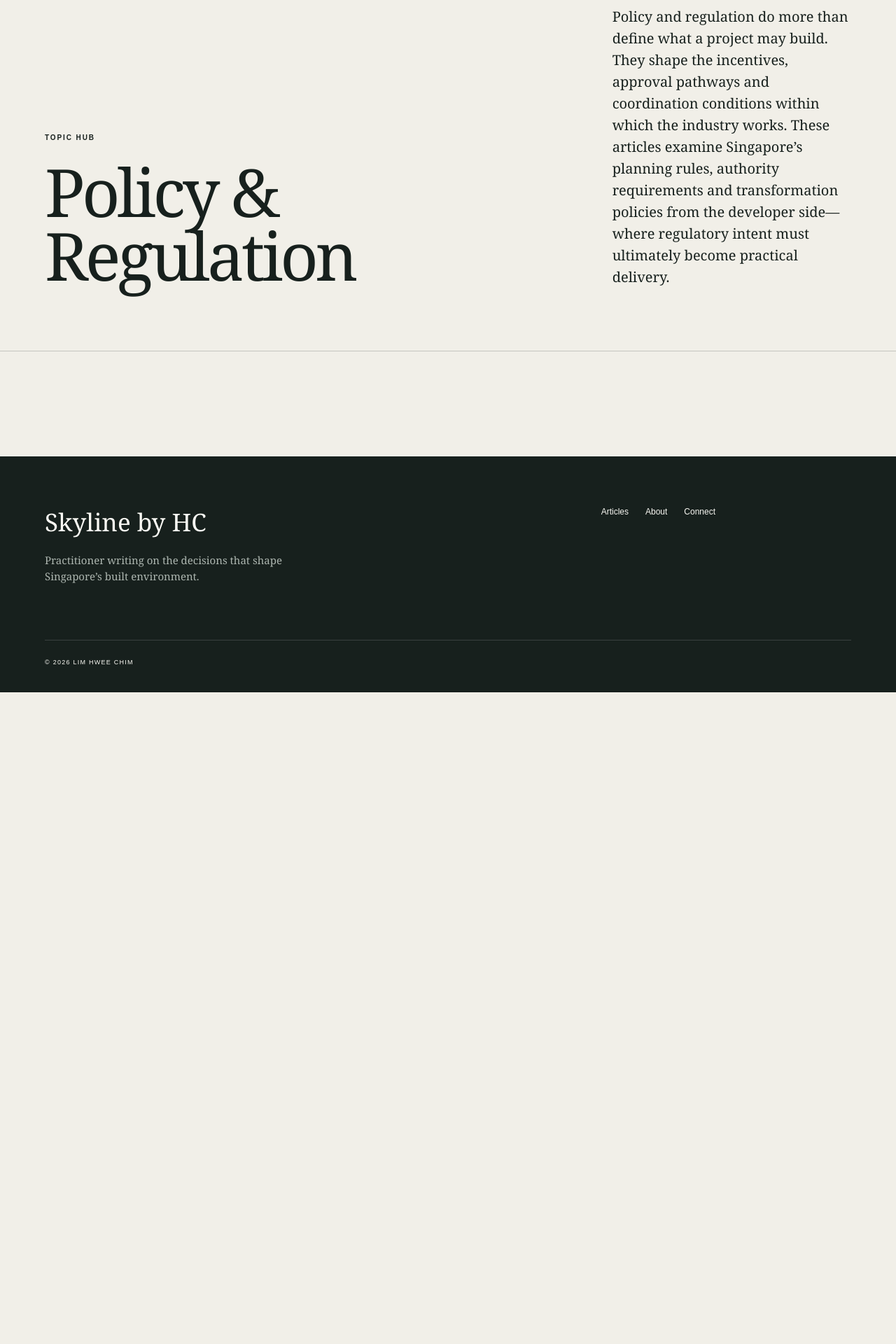
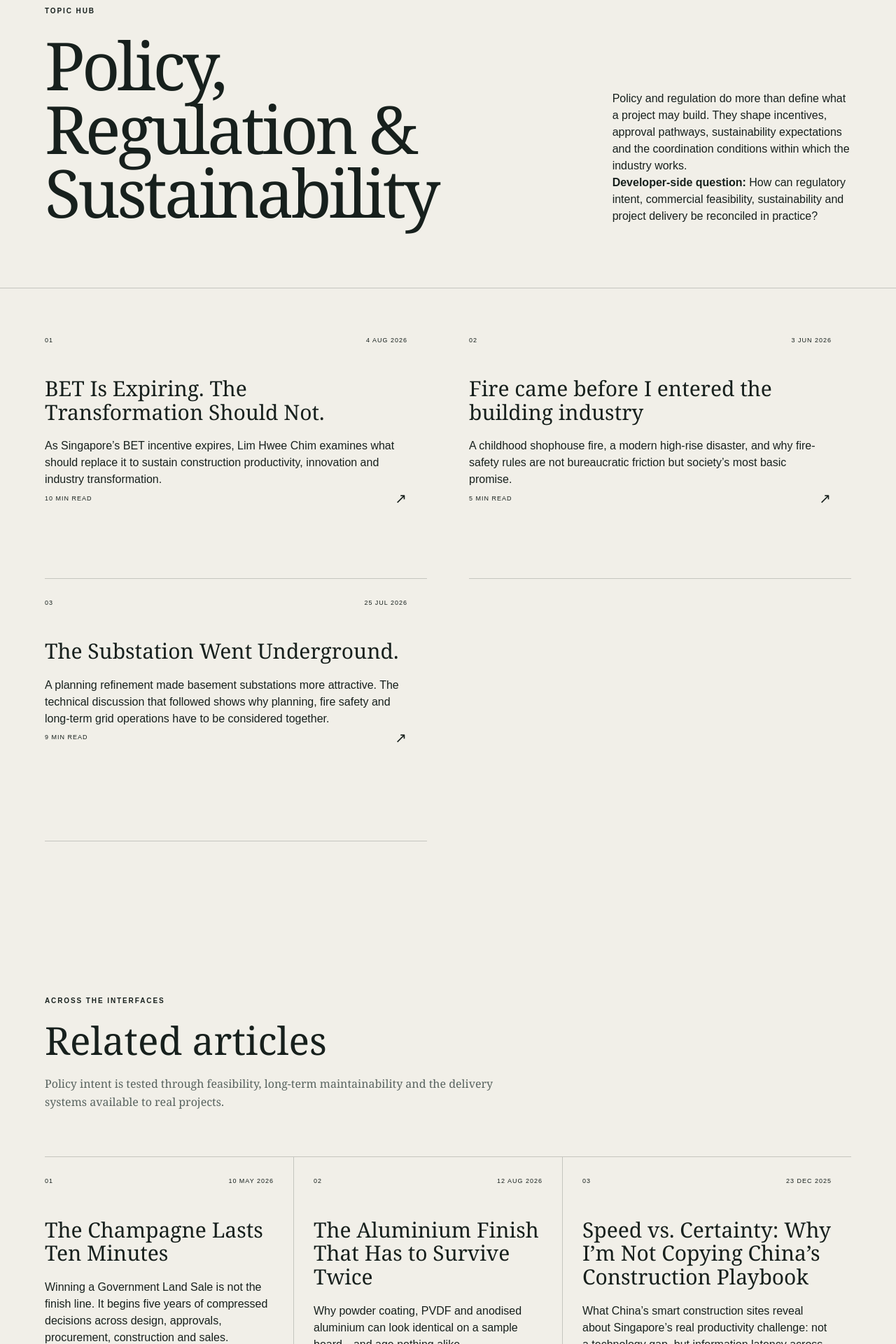
Before and after one commit to limhweechim-ops/skyline-by-hc, a Next.js app: page /topics/policy-regulation in a window 1280 px wide. Shown: the part 200-2120 px from the top of the page at 70% size. Before the commit the page ends 1189 px from the top, so only its background shows below. Built offline with nearby package versions, Linux system fonts and the light colour scheme.

Commit message:
Align Policy, Regulation & Sustainability hub with canonical taxonomy

```diff
--- a/app/topics/policy-regulation/page.tsx
+++ b/app/topics/policy-regulation/page.tsx
@@ -2,9 +2,11 @@ import type { Metadata } from "next";
 import { ArticleCard, Shell } from "../../components";
 import { articles } from "../../content";
 
-const title = "Policy & Regulation";
+const title = "Policy, Regulation & Sustainability";
 const description =
-  "A developer-side view of Singapore’s planning rules, incentives, authority requirements and built-environment transformation.";
+  "A developer-side view of Singapore’s planning rules, authority requirements, transformation incentives, sustainability and long-term built-environment outcomes.";
+const primaryTopic = "Policy, Regulation & Sustainability";
+const relatedSlugs = ["champagne-lasts-ten-minutes","aluminium-finish-survive-twice","speed-vs-certainty"];
 
 export const metadata: Metadata = {
   title,
@@ -19,9 +21,13 @@ export const metadata: Metadata = {
 };
 
 export default function PolicyRegulationTopic() {
-  const relatedArticles = articles.filter(
-    (article) => article.topic === "Policy & Regulation",
+  const primaryArticles = articles.filter(
+    (article) => article.topic === primaryTopic,
   );
+  const relatedArticles = relatedSlugs
+    .map((slug) => articles.find((article) => article.slug === slug))
+    .filter((article): article is (typeof articles)[number] => Boolean(article));
+
   const structuredData = {
     "@context": "https://schema.org",
     "@type": "CollectionPage",
@@ -33,7 +39,7 @@ export default function PolicyRegulationTopic() {
       name: "Lim Hwee Chim",
       url: "https://limhweechim.com/about",
     },
-    hasPart: relatedArticles.map((article) => ({
+    hasPart: primaryArticles.map((article) => ({
       "@type": "Article",
       headline: article.title,
       url: `https://limhweechim.com/articles/${article.slug}`,
@@ -47,19 +53,29 @@ export default function PolicyRegulationTopic() {
           <p className="eyebrow">Topic hub</p>
           <h1>{title}</h1>
         </div>
-        <p>
-          Policy and regulation do more than define what a project may build.
-          They shape the incentives, approval pathways and coordination
-          conditions within which the industry works. These articles examine
-          Singapore’s planning rules, authority requirements and transformation
-          policies from the developer side—where regulatory intent must
-          ultimately become practical delivery.
-        </p>
+        <div>
+          <p>Policy and regulation do more than define what a project may build. They shape incentives, approval pathways, sustainability expectations and the coordination conditions within which the industry works.</p>
+          <p><strong>Developer-side question:</strong> How can regulatory intent, commercial feasibility, sustainability and project delivery be reconciled in practice?</p>
+        </div>
       </section>
-      <section className="archive" aria-label="Policy and regulation articles">
-        {relatedArticles.map((article, index) => (
+      <section className="archive" aria-label="Policy, regulation and sustainability articles">
+        {primaryArticles.map((article, index) => (
           <ArticleCard key={article.slug} article={article} index={index + 1} />
         ))}
+      </section>
+      <section className="latest section-pad" aria-labelledby="policy-regulation-related">
+        <div className="section-head">
+          <div>
+            <p className="eyebrow">Across the interfaces</p>
+            <h2 id="policy-regulation-related">Related articles</h2>
+            <p className="section-intro">Policy intent is tested through feasibility, long-term maintainability and the delivery systems available to real projects.</p>
+          </div>
+        </div>
+        <div className="article-grid">
+          {relatedArticles.map((article, index) => (
+            <ArticleCard key={article.slug} article={article} index={index + 1} />
+          ))}
+        </div>
       </section>
       <script
         type="application/ld+json"
```
